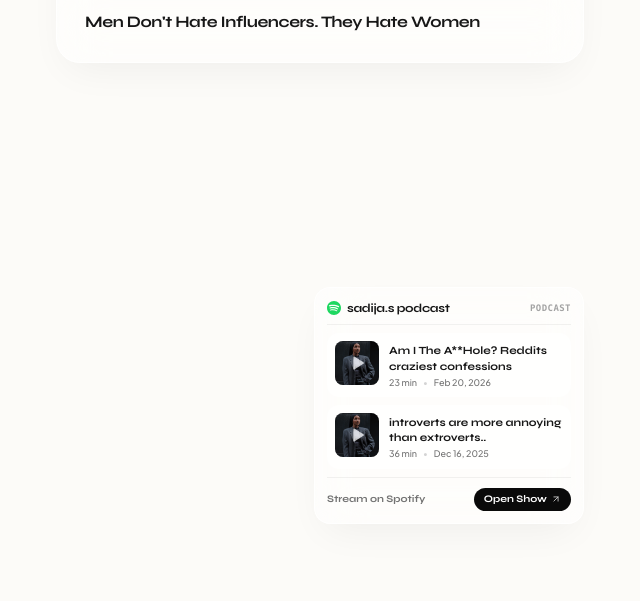
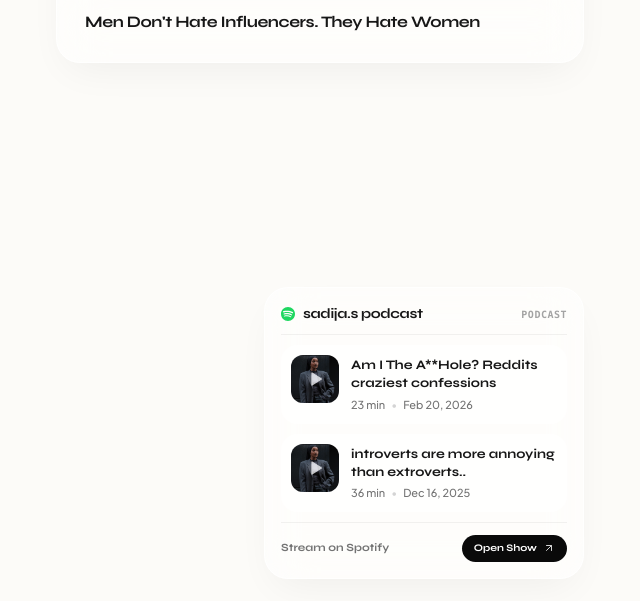
Before and after one commit to abdisalam02/Sadija, a React (Vite) app: page / in a window 1280 px wide. Shown: the part 978-1579 px from the top of the page, without its empty margins (640-1280 px from the left). Built offline with nearby package versions, Linux system fonts and the light colour scheme; no server answers.

Commit message:
style: expand spotify player dimensions and typography for breathing room

```diff
--- a/src/components/SpotifyPlayer.tsx
+++ b/src/components/SpotifyPlayer.tsx
@@ -15,36 +15,36 @@ export const SpotifyPlayer: React.FC = () => {
   const { spotifyEpisode, isSpotifyPlaying, playSpotifyEpisode } = useMedia();
 
   return (
-    <div className="w-[58%] min-w-[190px] max-w-[250px] sm:w-[48%] sm:max-w-[270px] lg:w-[270px] ml-auto mr-0 rounded-2xl glass-frosted p-3 shadow-lg card-hover select-none transition-all">
+    <div className="w-[72%] min-w-[240px] max-w-[320px] sm:w-[60%] sm:max-w-[330px] lg:w-[320px] ml-auto mr-0 rounded-3xl glass-frosted p-3.5 sm:p-4 shadow-lg card-hover select-none transition-all">
       {/* 1. Show Header */}
-      <div className="flex items-center justify-between pb-2 mb-2 border-b border-black/5">
-        <div className="flex items-center gap-1.5 min-w-0">
+      <div className="flex items-center justify-between pb-2.5 mb-2.5 border-b border-black/5">
+        <div className="flex items-center gap-2 min-w-0">
           <SpotifyLogo />
-          <span className="font-syne font-bold text-xs text-neutral-900 tracking-tight truncate">
+          <span className="font-syne font-bold text-xs sm:text-sm text-neutral-900 tracking-tight truncate">
             {podcast?.showTitle || 'sadija.s podcast'}
           </span>
         </div>
-        <span className="text-[9px] font-mono uppercase tracking-wider font-semibold text-neutral-400 flex-shrink-0">
+        <span className="text-[10px] font-mono uppercase tracking-wider font-semibold text-neutral-400 flex-shrink-0">
           Podcast
         </span>
       </div>
 
       {/* 2. Scrollable Episodes Stream */}
-      <div className="space-y-2">
+      <div className="space-y-2.5">
         {episodes.map((ep) => {
           const isPlaying = isSpotifyPlaying && spotifyEpisode?.id === ep.id;
           return (
             <div
               key={ep.id}
               onClick={() => ep.previewUrl && playSpotifyEpisode(ep)}
-              className={`p-2 rounded-xl transition-all flex items-start gap-2.5 group cursor-pointer ${
+              className={`p-2.5 rounded-2xl transition-all flex items-start gap-3 group cursor-pointer ${
                 isPlaying
                   ? 'bg-neutral-900 text-white shadow-md'
                   : 'bg-white/60 hover:bg-white/90 text-neutral-900'
               }`}
             >
               {/* Artwork with Play/Pause Indicator */}
-              <div className="relative w-11 h-11 rounded-lg overflow-hidden flex-shrink-0 bg-neutral-900/10 shadow-xs">
+              <div className="relative w-12 h-12 rounded-xl overflow-hidden flex-shrink-0 bg-neutral-900/10 shadow-xs">
                 <img
                   src={ep.artwork}
                   alt={ep.title}
@@ -68,16 +68,16 @@ export const SpotifyPlayer: React.FC = () => {
 
               {/* Title, Duration & Live Playing Wave */}
               <div className="min-w-0 flex-1 pt-0.5">
-                <div className="flex items-center gap-1 mb-0.5">
+                <div className="flex items-center gap-1 mb-1">
                   <h5
-                    className={`font-syne font-bold text-[11px] leading-snug line-clamp-2 ${
+                    className={`font-syne font-bold text-xs sm:text-[13px] leading-snug line-clamp-2 ${
                       isPlaying ? 'text-white' : 'text-neutral-900'
                     }`}
                   >
                     {ep.title}
                   </h5>
                 </div>
-                <div className="flex items-center gap-1.5 text-[9px]">
+                <div className="flex items-center gap-1.5 text-[10px] sm:text-[11px]">
                   <span
                     className={`font-medium ${
                       isPlaying ? 'text-neutral-300' : 'text-neutral-500'
@@ -95,7 +95,7 @@ export const SpotifyPlayer: React.FC = () => {
                   </span>
                   {isPlaying && (
                     <span className="flex items-center gap-0.5 ml-auto text-[#1ed760]">
-                      <Volume2 className="w-3 h-3 animate-pulse" />
+                      <Volume2 className="w-3.5 h-3.5 animate-pulse" />
                     </span>
                   )}
                 </div>
@@ -106,18 +106,18 @@ export const SpotifyPlayer: React.FC = () => {
       </div>
 
       {/* 3. Direct Show Link to Spotify */}
-      <div className="pt-2.5 mt-2 border-t border-black/5 flex items-center justify-between">
-        <span className="text-[10px] font-medium text-neutral-500 font-syne">
+      <div className="pt-3 mt-2.5 border-t border-black/5 flex items-center justify-between">
+        <span className="text-[11px] font-medium text-neutral-500 font-syne">
           Stream on Spotify
         </span>
         <a
           href={podcast?.showUrl || 'https://open.spotify.com/show/1AKPeARcw0ehY0NkFzJnLq'}
           target="_blank"
           rel="noopener noreferrer"
-          className="flex items-center gap-1 px-2.5 py-1 rounded-full bg-neutral-950 hover:bg-black text-white text-[10px] font-syne font-bold shadow-xs transition-all active:scale-95"
+          className="flex items-center gap-1.5 px-3 py-1.5 rounded-full bg-neutral-950 hover:bg-black text-white text-[10px] font-syne font-bold shadow-xs transition-all active:scale-95"
         >
           <span>Open Show</span>
-          <ArrowUpRight className="w-2.5 h-2.5 text-neutral-300" />
+          <ArrowUpRight className="w-3 h-3 text-neutral-300" />
         </a>
       </div>
     </div>
```
